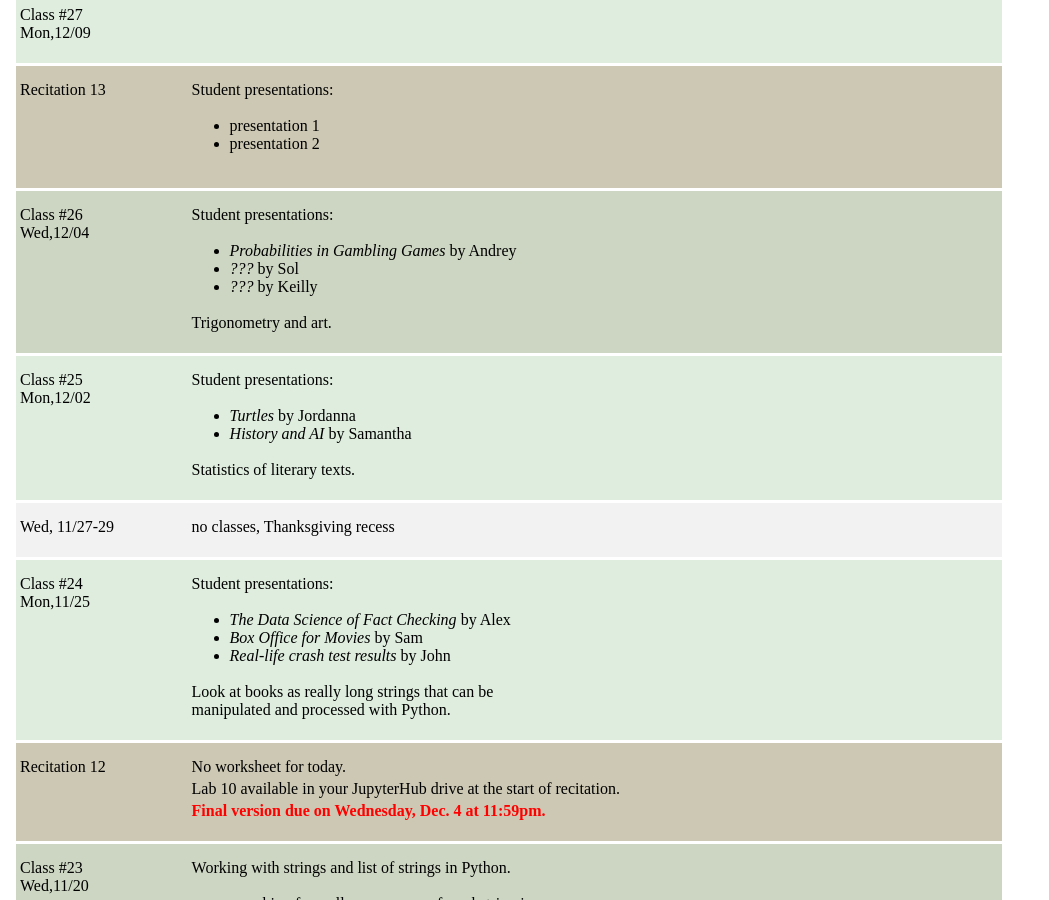
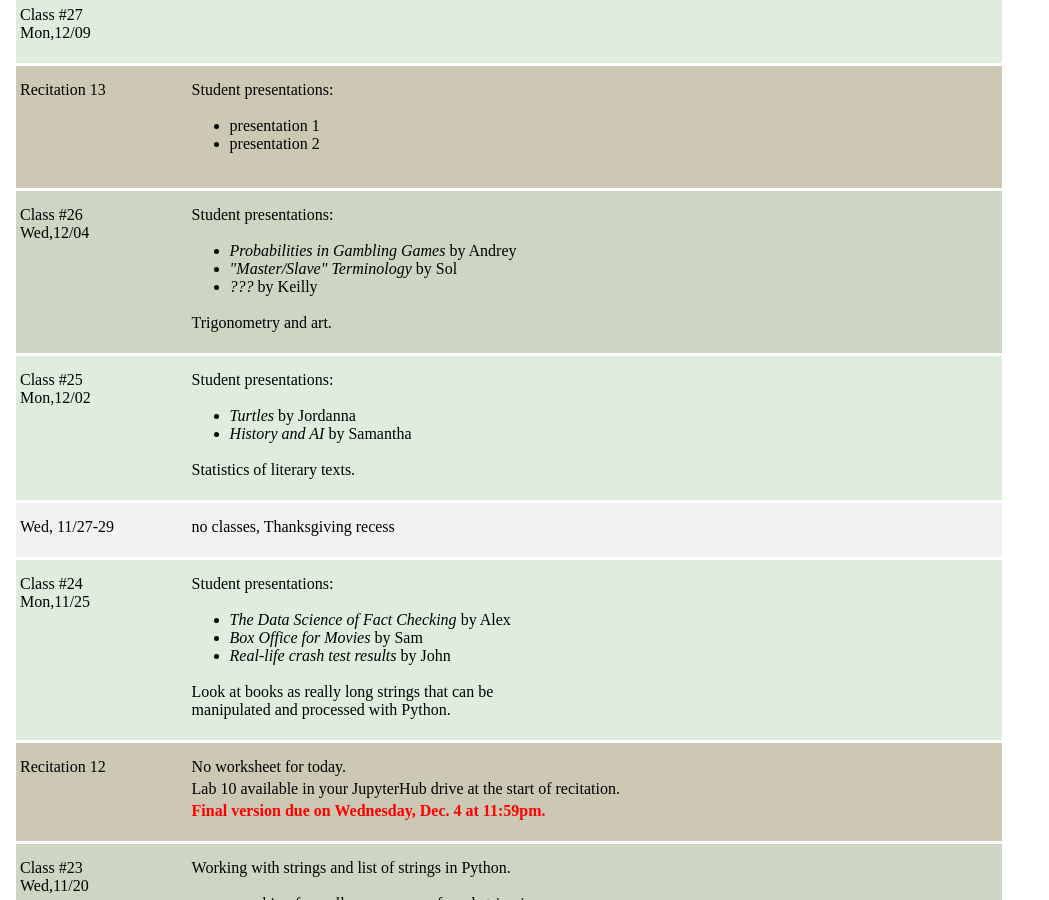
Before and after one commit to joannakl/core109_f19, a Jekyll site: the page built from daily.html, in a window 1280 px wide and 900 px high, scrolled down 469 px. Shown: the whole window, without its empty margins (0-1049 px from the left). Built offline with Jekyll 4.4.1, drawn with Linux system fonts in a browser that asks for light colours; comment, search, counter and statistics services are not loaded.

Commit message:
adding title for Sol's presentation

```diff
--- a/_includes/daily/lec26.markdown
+++ b/_includes/daily/lec26.markdown
@@ -13,7 +13,7 @@ Wed,12/04
 
 Student presentations:
 - _Probabilities in Gambling Games_ by Andrey
-- _???_ by Sol
+- _"Master/Slave" Terminology_ by Sol
 - _???_ by Keilly
 
 
```
